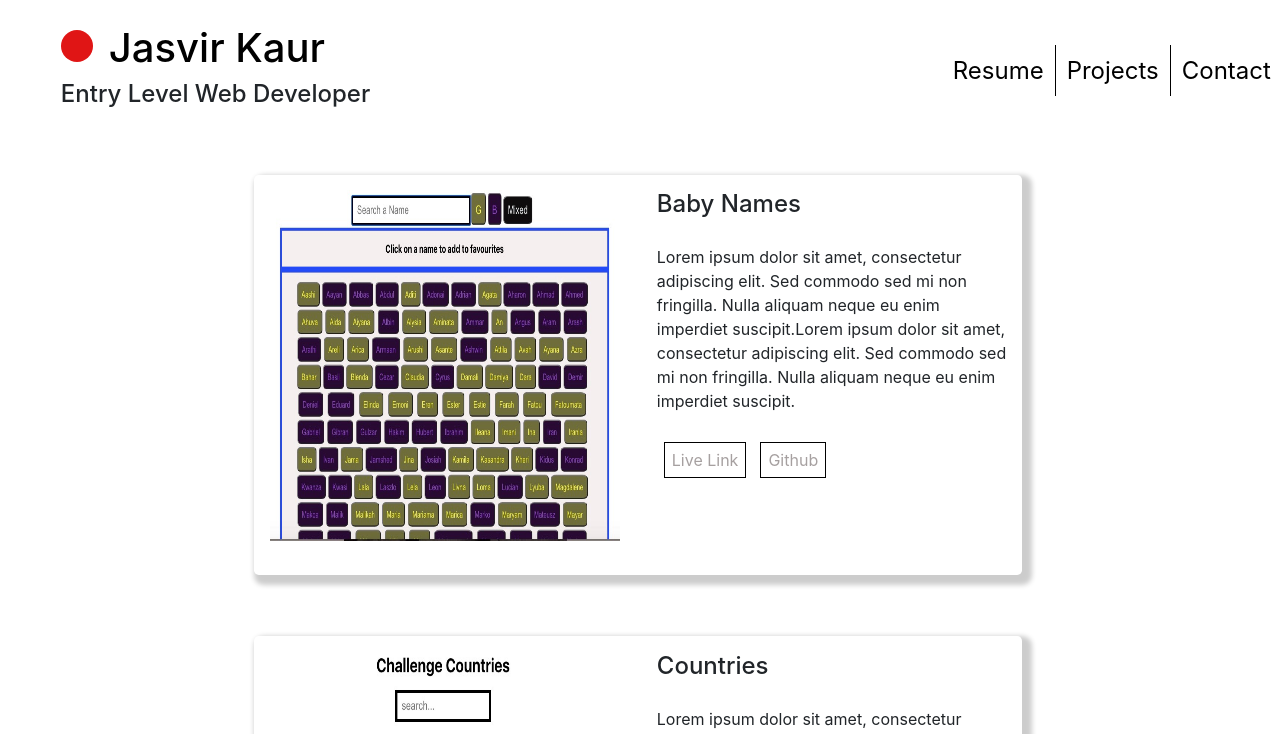
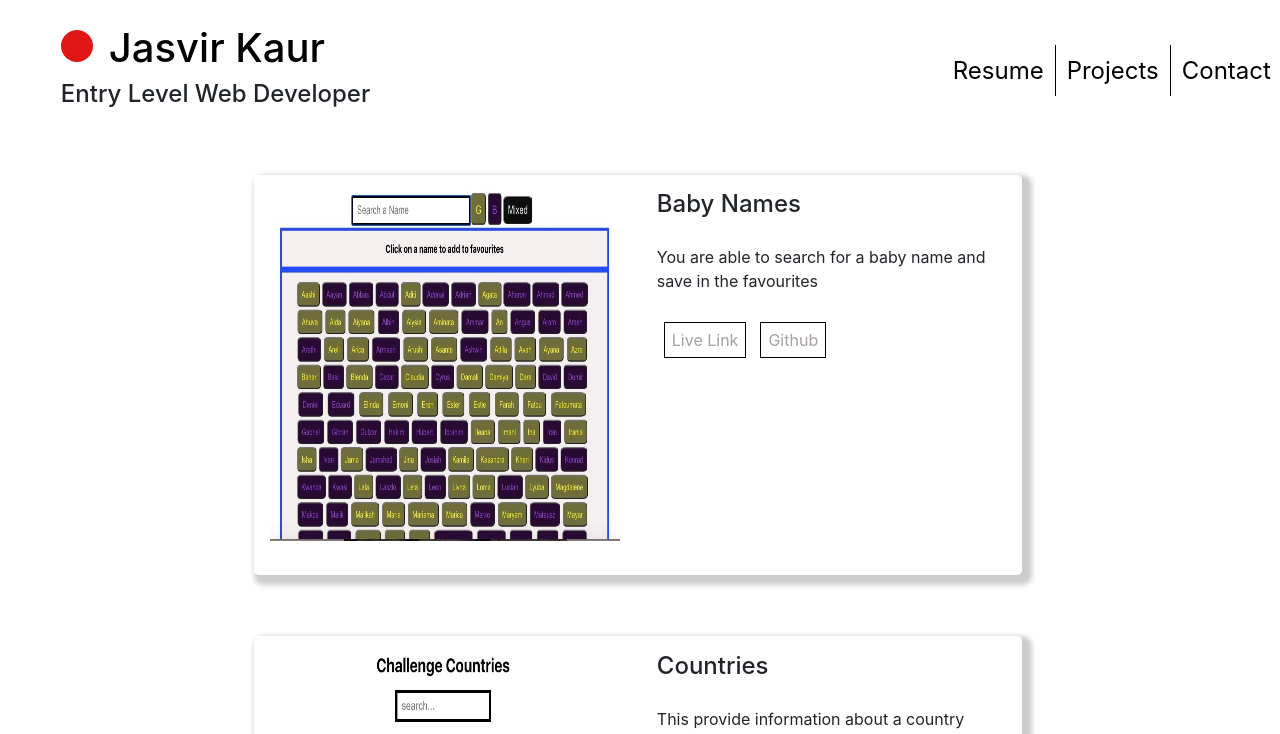
Before and after one commit to JK1320/personal-profile-jk, a React (Create React App) app: page /projects in a window 1280 px wide. Shown: the top 734 px of the page. Built offline with nearby package versions, Linux system fonts and the light colour scheme.

Commit message:
removed code: not used

```diff
--- a/src/components/Projects.js
+++ b/src/components/Projects.js
@@ -18,14 +18,7 @@ function Projects() {
             </div>
             <div className="project-info">
               <h4>{project.project}</h4>
-              {/* <p>{project.info}</p> */}
-              <p>
-                Lorem ipsum dolor sit amet, consectetur adipiscing elit. Sed
-                commodo sed mi non fringilla. Nulla aliquam neque eu enim
-                imperdiet suscipit.Lorem ipsum dolor sit amet, consectetur
-                adipiscing elit. Sed commodo sed mi non fringilla. Nulla aliquam
-                neque eu enim imperdiet suscipit.
-              </p>
+              <p>{project.info}</p>
               <div className="live-link">
                 {project.link ? (
                   <a href={project.link} target="_blank" rel="noReferrer">
```
